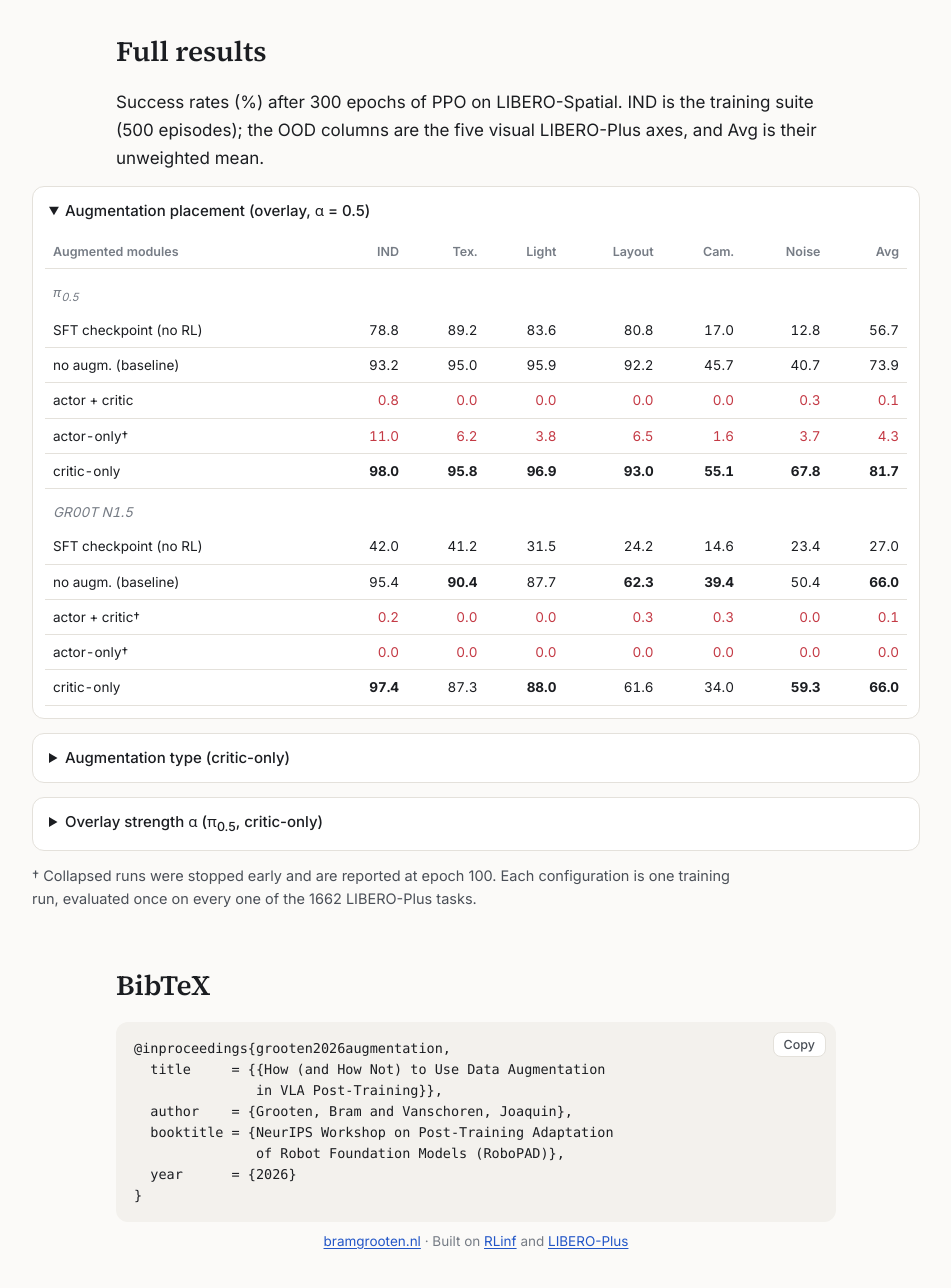
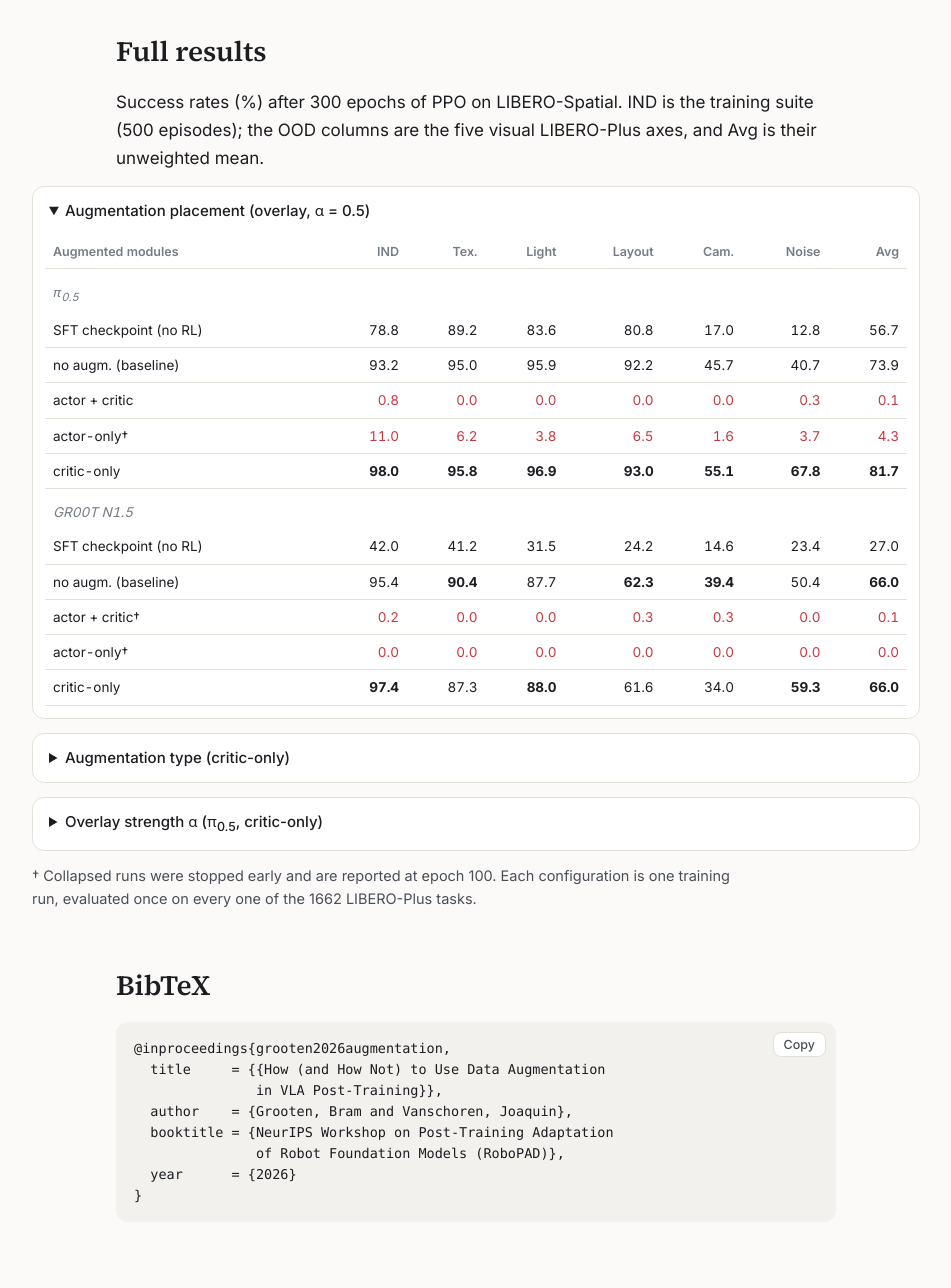
Before and after one commit to bramgrooten/bramgrooten.github.io, a Jekyll site: the page vla-augm/index.html, which Jekyll copies as it is, in a window 1280 px wide and 1400 px high, scrolled down 7310 px, cut to the strip 74-1362 px from the top of the window. Shown: the whole strip, without its empty margins (164-1115 px from the left). Built offline with Jekyll 4.4.1, drawn with Linux system fonts in a browser that asks for light colours; before the commit the page ends 8636 px from its top, so only the background shows below that.

Commit message:
vla-augm: remove footer, add bottom spacing
Co-Authored-By: Claude Opus 5.5 <noreply@anthropic.com>

```diff
--- a/vla-augm/index.html
+++ b/vla-augm/index.html
@@ -248,7 +248,7 @@ pre.bib {
   border: 1px solid var(--rule); background: var(--surface); color: var(--ink-2);
   padding: 4px 10px; border-radius: 8px; cursor: pointer;
 }
-footer { color: var(--ink-3); font-size: 13.5px; text-align: center; padding: 48px 0 40px; }
+main.wrap { padding-bottom: 96px; }
 .theme-toggle {
   position: fixed; top: 14px; right: 14px; width: 38px; height: 38px; border-radius: 50%;
   border: 1px solid var(--rule); background: var(--surface); color: var(--ink-2);
@@ -505,10 +505,6 @@ footer { color: var(--ink-3); font-size: 13.5px; text-align: center; padding: 48
   </section>
 
 </main>
-
-<footer class="wrap">
-  <a href="https://bramgrooten.nl/">bramgrooten.nl</a> · Built on <a href="https://github.com/RLinf/RLinf">RLinf</a> and <a href="https://github.com/sylvestf/LIBERO-plus">LIBERO-Plus</a>
-</footer>
 
 <script>
 (function () {
```
